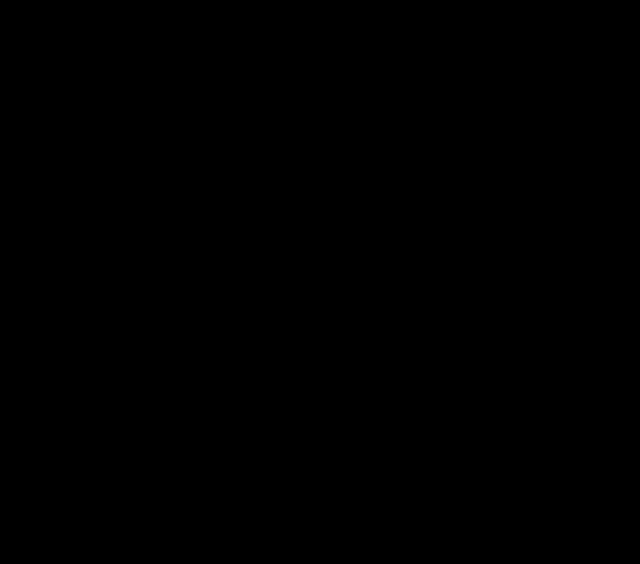
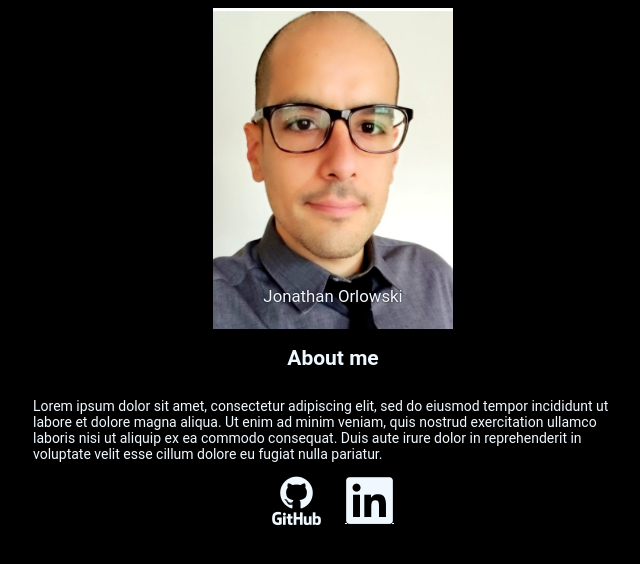
Before and after one commit to jonorl/homepage, a website built with webpack: page src/template.html in a window 1280 px wide. Shown: the whole page, without its empty margins (307-947 px from the left). Built offline with nearby package versions, Linux system fonts and the light colour scheme.

Commit message:
Header added

```diff
--- a/src/css/style.css
+++ b/src/css/style.css
@@ -3,6 +3,51 @@
 * {
   background-color: black;
   color: aliceblue;
-  font-size: large;
-  font-family: "Roboto"
+  font-size: 14px;
+  font-family: "Roboto";
+
+
 }
+header {
+  display: flex;
+  flex-direction: column;
+  max-width: 600px;
+  justify-content: center;
+  margin: 0 auto;
+}
+
+h1{
+  text-align: center;
+  font-size: 1.5em;
+}
+
+.logos {
+  justify-content: center;
+  display: flex;
+  flex-direction: row;
+  gap: 3vh;
+  text-align: center;
+}
+
+i {
+  font-size: 3.5em;
+}
+
+.floating-picture {
+  position: relative;
+  text-align: center;
+}
+
+.profile-picture {
+  width: 30vh;
+}
+
+.my-name {
+  position: absolute;
+  bottom: 5%;
+  left: 50%;
+  transform: translate(-50%, -50%);
+  font-size: larger;
+  text-shadow: 0 0 2px #000;
+  background: transparent;
+}
--- a/src/js/index.js
+++ b/src/js/index.js
@@ -1,4 +1,4 @@
 // Module import
 
 import "../css/style.css";
-import {} from "./DOMfunctions.js"
+import {} from "./DOMfunctions.js";
--- a/src/template.html
+++ b/src/template.html
@@ -1,12 +1,36 @@
 <!DOCTYPE html>
 <html lang="en">
-<head>
-    <meta charset="UTF-8">
-    <meta name="viewport" content="width=device-width, initial-scale=1.0">
+  <head>
+    <meta charset="UTF-8" />
+    <meta name="viewport" content="width=device-width, initial-scale=1.0" />
+    <link rel="stylesheet" type='text/css' href="https://cdn.jsdelivr.net/gh/devicons/devicon@latest/devicon.min.css" />
+
     <title>Homepage</title>
-</head>
-<body>
-    <div class="main-container">
-    </div>
-</body>
+  </head>
+  <body>
+    <header>
+      <div class="floating-picture">
+        <img
+          class="profile-picture"
+          src="../src/images/Jon.jpg"
+          alt="Profile Picture"
+        />
+        <div class="my-name">Jonathan Orlowski</div>
+      </div>
+      <h1>About me</h1>
+      <p>
+        Lorem ipsum dolor sit amet, consectetur adipiscing elit, sed do eiusmod
+        tempor incididunt ut labore et dolore magna aliqua. Ut enim ad minim
+        veniam, quis nostrud exercitation ullamco laboris nisi ut aliquip ex ea
+        commodo consequat. Duis aute irure dolor in reprehenderit in voluptate
+        velit esse cillum dolore eu fugiat nulla pariatur.
+      </p>
+      <div class="logos">
+        <div class="github">  <a href="https://github.com/jonorl"><i class="devicon-github-original-wordmark"></i></a></div>
+        <div class="linkedIn"> <a href="https://www.linkedin.com/in/jonathan-orlowski-58910b21/"><i class="devicon-linkedin-plain"></i></a></div>
+    </header>
+    <main></main>
+    <footer></footer>
+    <div class="main-container"></div>
+  </body>
 </html>
```
Also changed, not shown: src/images/Jon.jpg (added), 1 other file.
